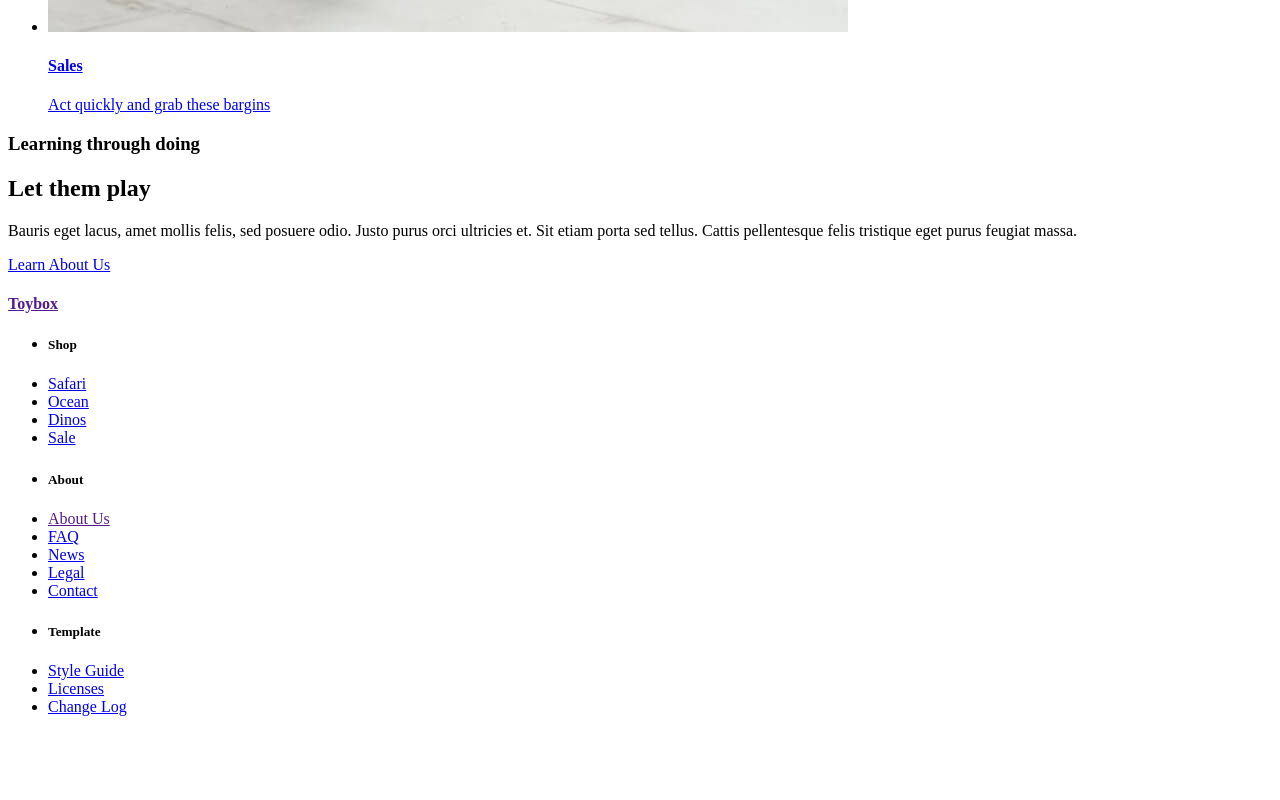
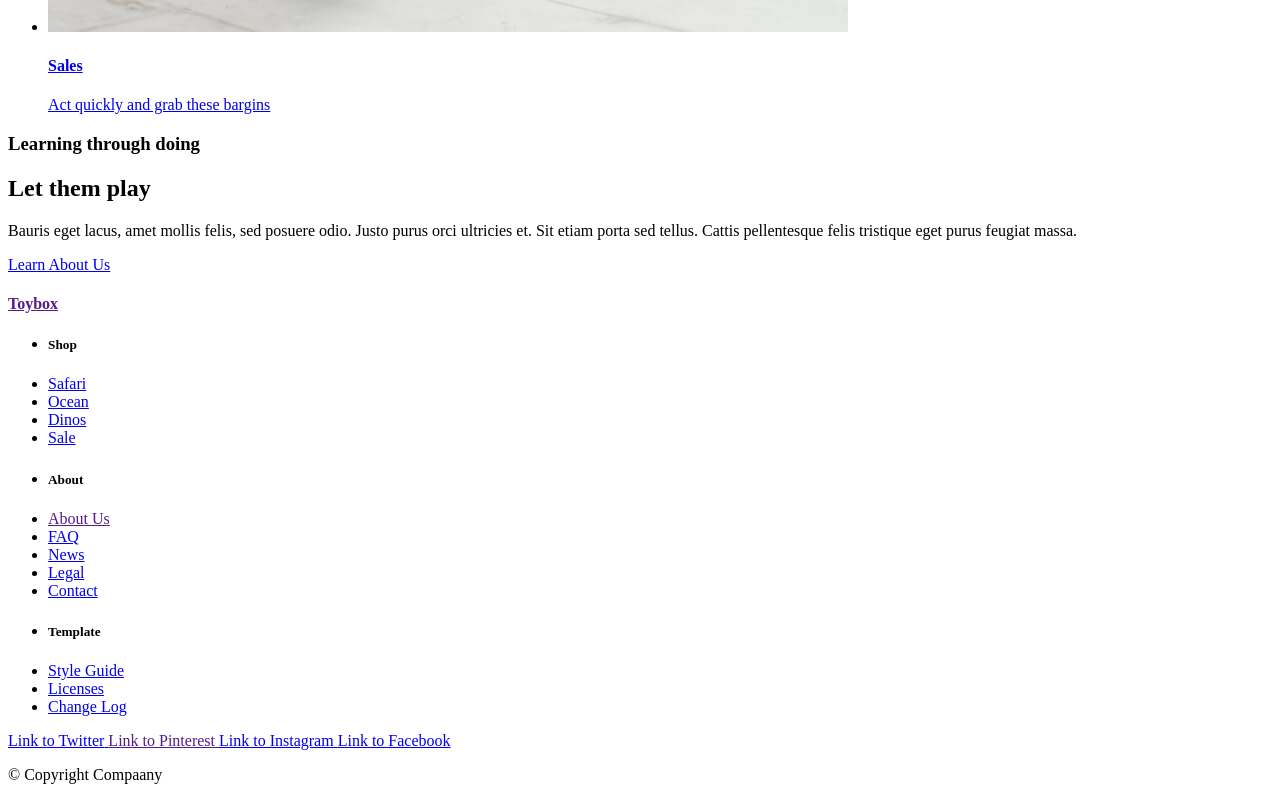
Before and after one commit to jxu710/toybox-code-along, a plain HTML site: page index.html in a window 1280 px wide. Shown: the part 5365-6165 px from the top of the page. Before the commit the page ends 6097 px from the top, so only its background shows below. Drawn offline with Linux system fonts and the light colour scheme.

Commit message:
added footer social and copyrigt

```diff
--- a/index.html
+++ b/index.html
@@ -205,7 +205,7 @@
 					</ul><!-- Footer Template List -->
 
 
-					<ul>
+					<ul class="footerTemplate">
 						<li>
 							<h5>Template</h5>
 						</li>
@@ -218,12 +218,40 @@
 						<li>
 							<a href="#">Change Log</a>
 						</li>
-					</ul>
+					</ul><!-- end footerTemplate -->
 				</nav>
-			</div>
+			</div><!-- end footerFlexContiner -->
+
 			<!-- Social and Copyright Flex Container-->
+			<div class="social">
+				<!-- icon container -->
+				<div class="socialIcons">
+					<a href="#">
+						<i class="twitter" aria-hidden="true"></i>
+						<span class="sr-only">Link to Twitter</span>
+					</a>
 
-		</div>
+					<a href="">
+						<i class="pinterest" aria-hidden="true"></i>
+						<span class="sr-only">Link to Pinterest</span>
+					</a>
+
+					<a href="#">
+						<i class="isnta" aria-hidden="true"></i>
+						<span class="sr-only">Link to Instagram</span>
+					</a>
+
+					<a href="#">
+						<i class="facebook" aria-hidden=""></i>
+						<span class="sr-only">Link to Facebook</span>
+					</a>
+				</div><!-- end socialIcons -->
+
+				<div class="copyright">
+					<p>© Copyright Compaany</p>
+				</div><!-- end copyright -->
+			</div><!-- end social -->
+		</div><!-- end Footer Wrapper -->
 	</footer>
 
 </body>
```
